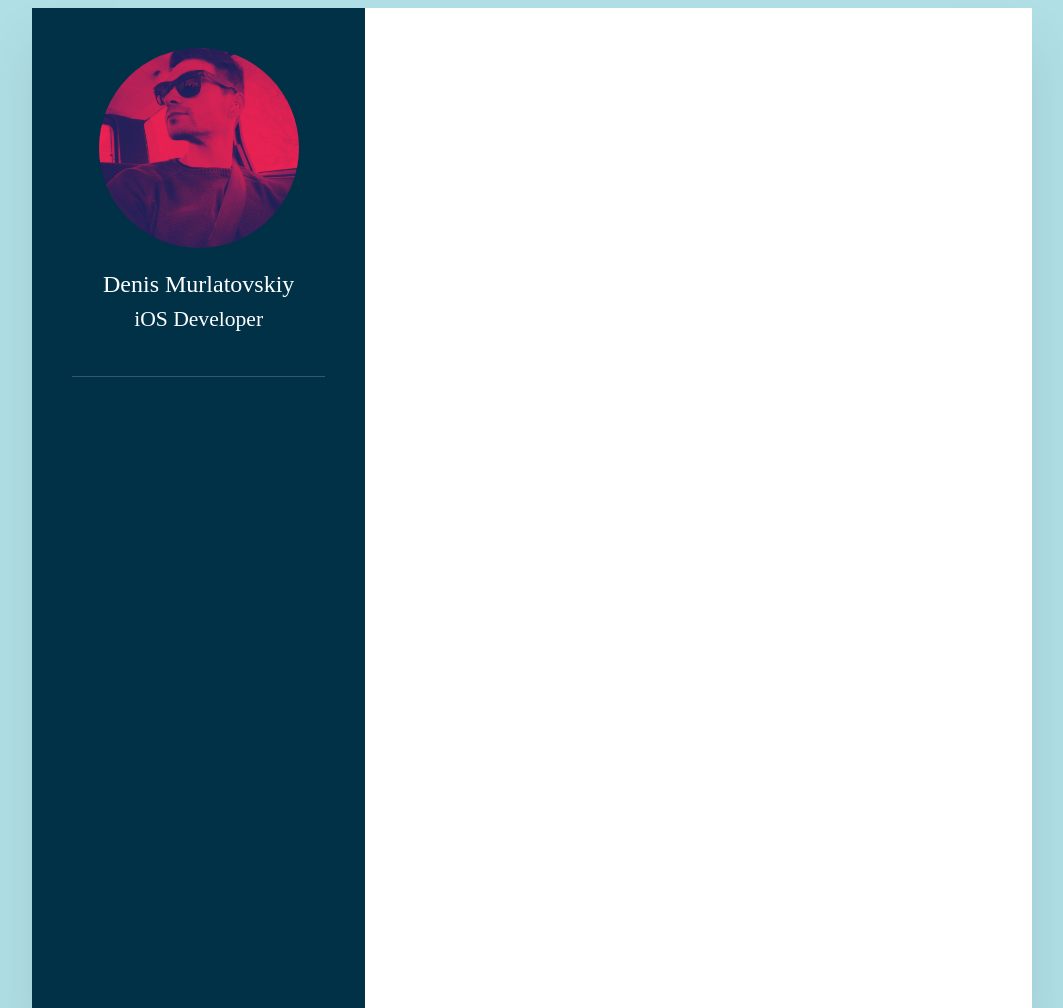
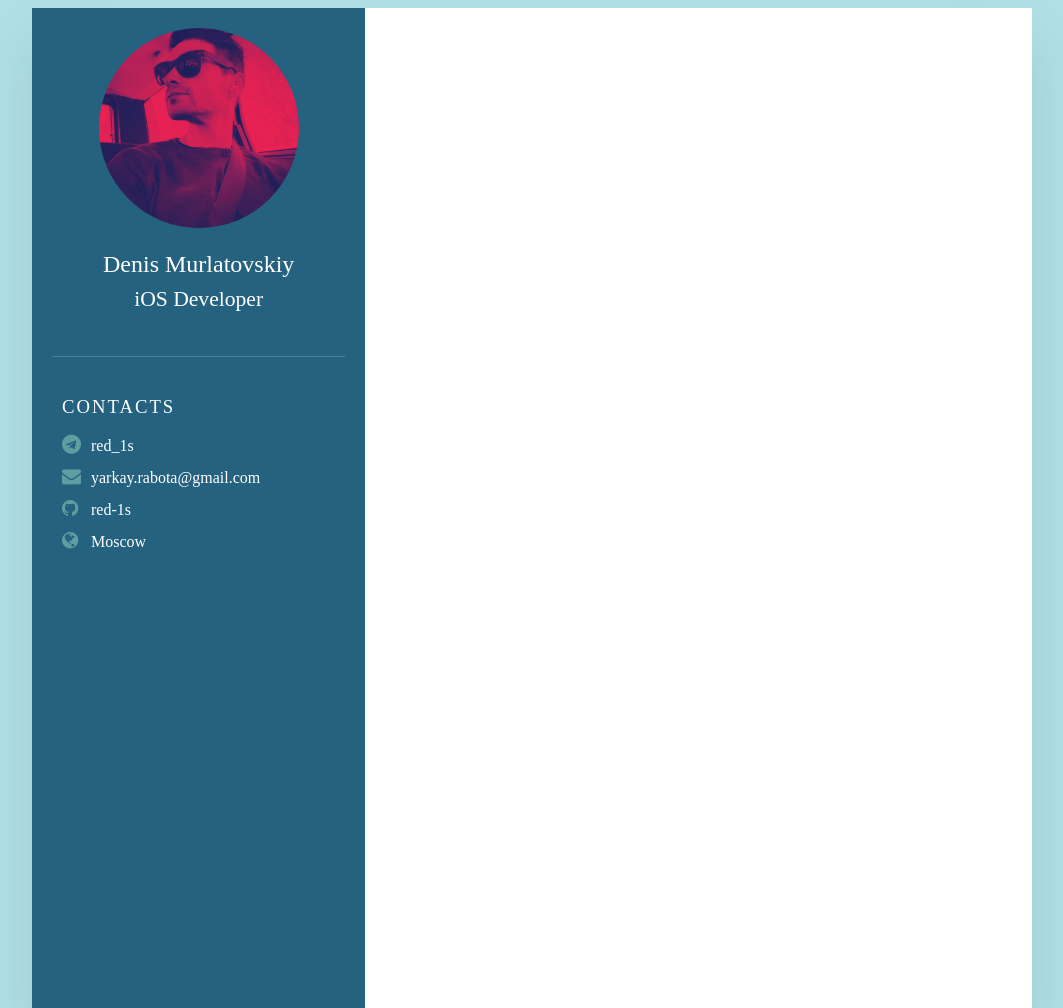
Before and after one commit to red-1s/rsschool-cv, a plain HTML site: page index.html in a window 1280 px wide. Shown: the top 1008 px of the page, without its empty margins (108-1171 px from the left). Drawn offline with Linux system fonts and the light colour scheme.

Commit message:
feat: contacts block

```diff
--- a/index.html
+++ b/index.html
@@ -3,6 +3,7 @@
 <head>
 <meta name="viewport" content="width=device-width, initial-scale=1.0">
 <title>CV&num;3&period; CV&period; Cross&macr;Check</title>
+<link rel="stylesheet" href="https://cdnjs.cloudflare.com/ajax/libs/font-awesome/4.7.0/css/font-awesome.css" integrity="sha512-5A8nwdMOWrSz20fDsjczgUidUBR8liPYU+WymTZP1lmY9G6Oc7HlZv156XqnsgNUzTyMefFTcsFH/tnJE/+xBg==" crossorigin="anonymous" referrerpolicy="no-referrer" />
 <link rel="stylesheet" href="style.css">
 </head>
 <body>
@@ -14,6 +15,28 @@
                 </div>
                 <h2>Denis Murlatovskiy<br><span>iOS Developer</span></h2>
             </div>
+            <div class="contacts">
+                <h3 class="contacts__title">Contacts</h3>
+                <ul>
+                    <li>
+                        <span class="icon"><i class="fa fa-telegram" aria-hidden="true"></i></span>
+                        <span class="text">red_1s</span>
+                    </li>
+                    <li>
+                        <span class="icon"><i class="fa fa-envelope" aria-hidden="true"></i></span>
+                        <span class="text">yarkay.rabota@gmail.com</span>
+                    </li>
+                    <li>
+                        <span class="icon"><i class="fa fa-github" aria-hidden="true"></i></span>
+                        <span class="text">red-1s</span>
+                    </li>
+                    <li>
+                        <span class="icon"><i class="fa fa-globe" aria-hidden="true"></i></span>
+                        <span class="text">Moscow</span>
+                        </a>
+                    </li>
+                </ul>
+            </div>
         </div>
         <div class="right_Part"></div>
 </body>
--- a/style.css
+++ b/style.css
@@ -1,6 +1,3 @@
-:root {
-    --white-color: #fff;
-}
 body {
     background-color: powderblue;
     display: flex;
@@ -21,8 +18,8 @@ body {
 }
 .container .left_Part {
     position: relative;
-    padding: 40px;
-    background: #003147;
+    padding: 20px;
+    background: #24627f;
 }
 .profile {
     position: relative;
@@ -48,7 +45,7 @@ body {
     object-fit: cover;
 }
 .profile h2 {
-    color: var(--white-color);
+    color: white;
     font-size: 1.5em;
     margin-top: 20px;
     text-align: center;
@@ -59,10 +56,44 @@ body {
     font-size: 0.9em;
     font-weight: 200;
 }
+.contacts {
+    padding-top: 20px;
+    color: white;
+}
+.contacts__title {
+    margin-bottom: 10px;
+    margin-left: 10px;
+    text-transform: uppercase;
+    font-weight: 500;
+    letter-spacing: 2px;
+}
+
+.contacts ul {
+    position: relative;
+    padding-left: 10px;
+}
+
+.contacts ul li {
+    position: relative;
+    list-style: none;
+    cursor: pointer;
+    margin: 10px 0;
+}
+
+.contacts ul li .icon {
+    display: inline-block;
+    width: 25px;
+    font-size: 19px;
+    color: cadetblue;
+}
+
+.contacts ul li span {
+    font-weight: 300;
+}
+
 .container .right_Part {
     position: relative;
-    background: var(--white-color);
-    padding: 40px;
+    background: white;
 }
 h1 {
     color: yellow;
```
